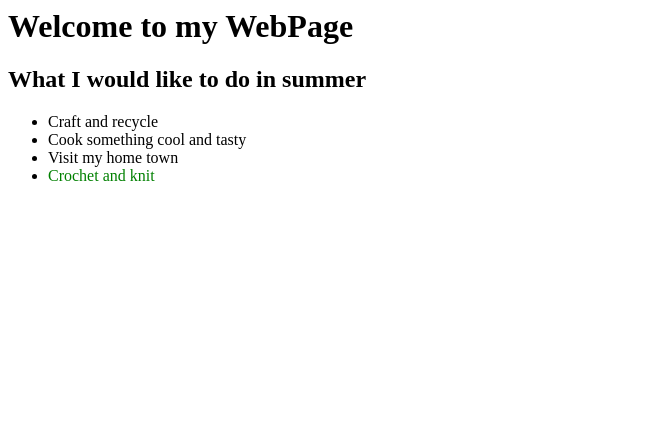
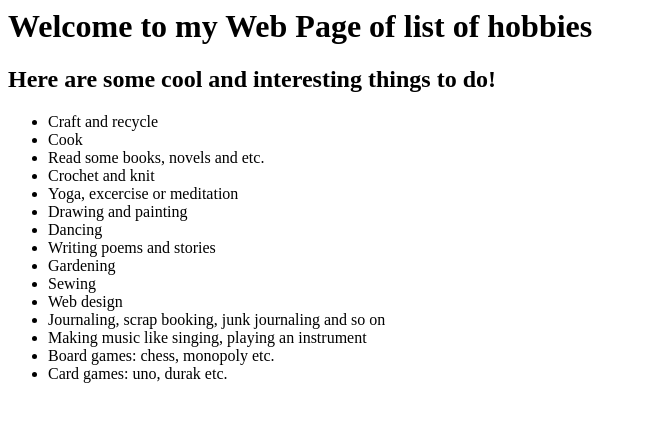
Before and after one commit to al567-gif/first-html, a plain HTML site: page index.html in a window 1280 px wide. Shown: the whole page, without its empty margins (0-647 px from the left). Drawn offline with Linux system fonts and the light colour scheme.

Commit message:
Update index.html

```diff
--- a/index.html
+++ b/index.html
@@ -1,15 +1,26 @@
 <html>
     <head>
-        <Title>My WebPage</Title>
+        <Title>List of hobbies for you</Title>
     </head>
     <body>
-        <h1>Welcome to my WebPage</h1>
-        <h2> What I would like to do in summer</h2>
+        <h1>Welcome to my Web Page of list of hobbies</h1>
+        <h2> Here are some cool and interesting things to do!</h2>
         <ul>
             <li>Craft and recycle</li>
-            <li>Cook something cool and tasty</li>
-            <li>Visit my home town</li>
-            <li><font color="green">Crochet and knit</font></li>
+            <li>Cook</li>
+            <li>Read some books, novels and etc.</li>
+            <li>Crochet and knit</li>
+            <li>Yoga, excercise or meditation</li>
+            <li>Drawing and painting</li>
+            <li>Dancing</li>
+            <li>Writing poems and stories</li>
+            <li>Gardening</li>
+            <li>Sewing</li>
+            <li>Web design</li>
+            <li>Journaling, scrap booking, junk journaling and so on</li>
+            <li>Making music like singing, playing an instrument</li>
+            <li>Board games: chess, monopoly etc.</li>
+            <li>Card games: uno, durak etc.</li>
         </ul>
     </body>
 </html>
```
